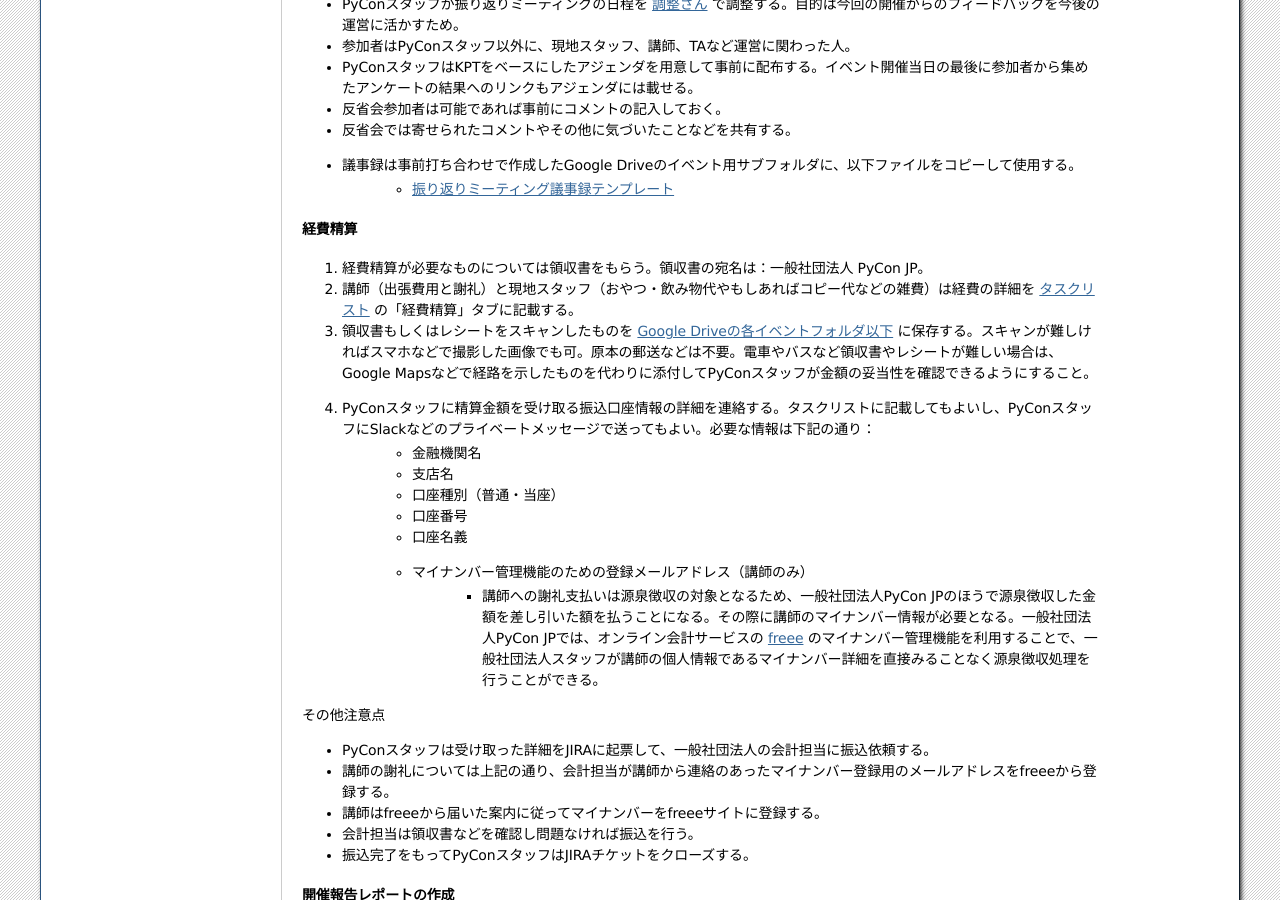
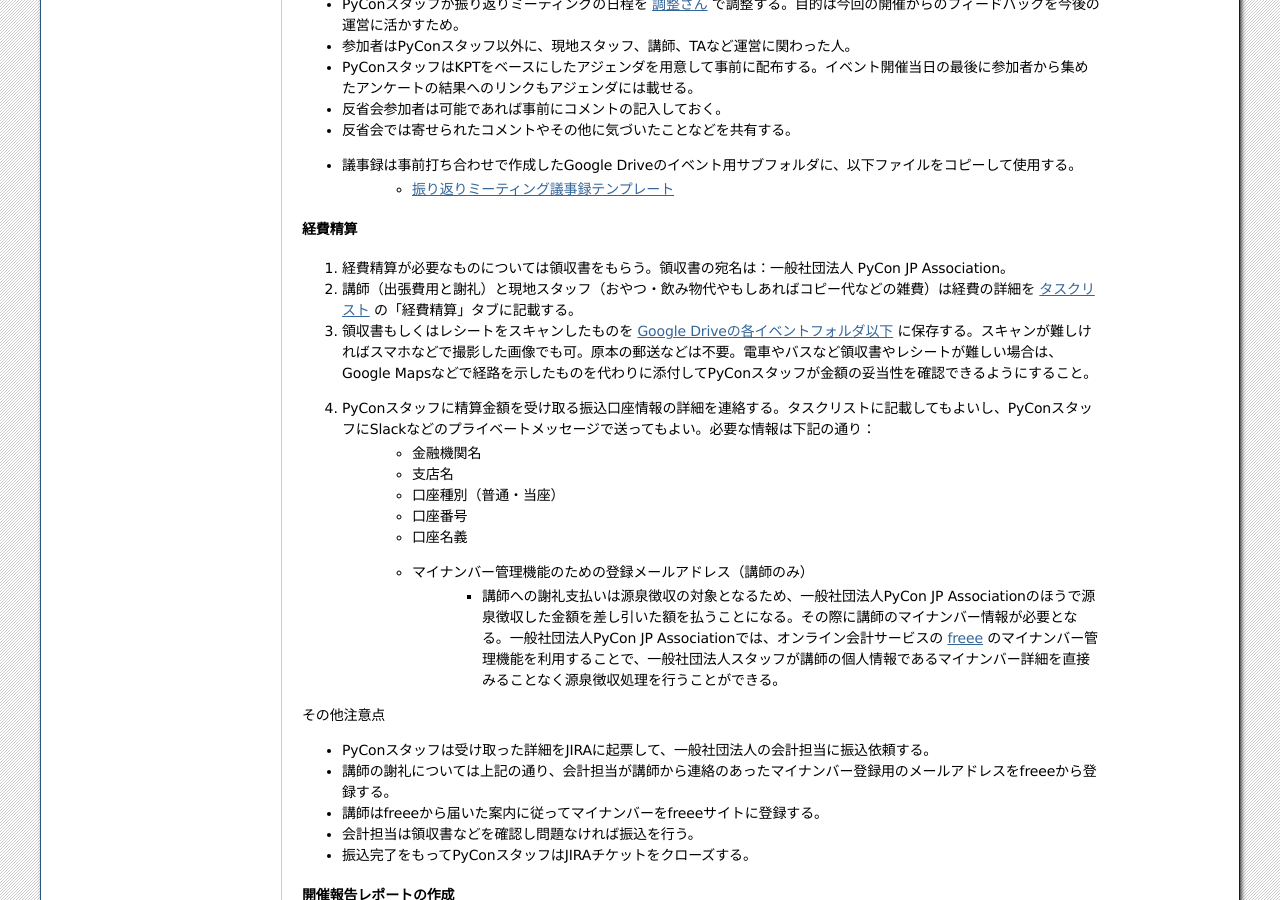
Before and after one commit to pyconjp/pycamp.pycon.jp, a Sphinx documentation site: the page built from source/organize/1_manual.rst, in a window 1280 px wide and 900 px high, scrolled down 3835 px. Built offline with Sphinx 7.4.7, drawn with Linux system fonts in a browser that asks for light colours; some of the changed text lies outside the part shown.

Commit message:
ISSHA-2094 一般社団法人PyCon JP -> 一般社団法人PyCon JP Association

```diff
--- a/source/organize/0_about.rst
+++ b/source/organize/0_about.rst
@@ -2,7 +2,7 @@
  Python Boot Camp について
 ===========================
 
-いっそうのPythonの普及のため、一般社団法人PyCon JPは日本各地での下記のような方向けに、初心者向けPythonチュートリアルイベント「Python Boot Camp」を企画しました。
+いっそうのPythonの普及のため、一般社団法人PyCon JP Associationは日本各地での下記のような方向けに、初心者向けPythonチュートリアルイベント「Python Boot Camp」を企画しました。
 
 1. 遠方に住んでいるためPyCon JPのチュートリアルに参加できずにいた方
 2. Pythonを使っている人が周りにいなくてなかなか始められなかった方
--- a/source/organize/1_manual.rst
+++ b/source/organize/1_manual.rst
@@ -27,14 +27,14 @@ Python Boot Camp全体の運営・管理を行う。各開催では現地スタ
 * 講師を探す
 * PyConスタッフ・現地スタッフとの事前打ち合わせ
 * PyCon JPのFacebook、Twitter公式アカウントの管理・運用する
-* 経費精算で一般社団法人PyCon JP会計係と精算を受ける講師・現地スタッフを仲介する
+* 経費精算で一般社団法人PyCon JP Association会計係と精算を受ける講師・現地スタッフを仲介する
 * イベント後の反省会を開く
 * 各開催、全体の予算の管理する
 
 講師
 ----
 
-チュートリアルテキストの作成・メンテナンス、テキストを利用してチュートリアルの実施。一般社団法人PyCon JPからは謝礼として15,000円（懇親会参加費用含む）と、現地への渡航費用と宿泊費一泊分の経費が支払われる。
+チュートリアルテキストの作成・メンテナンス、テキストを利用してチュートリアルの実施。一般社団法人PyCon JP Associationからは謝礼として15,000円（懇親会参加費用含む）と、現地への渡航費用と宿泊費一泊分の経費が支払われる。
 
 役割
 
@@ -180,7 +180,7 @@ TA申込者
 経費精算
 ^^^^^^^^
 
-#. 経費精算が必要なものについては領収書をもらう。領収書の宛名は：一般社団法人 PyCon JP。
+#. 経費精算が必要なものについては領収書をもらう。領収書の宛名は：一般社団法人 PyCon JP Association。
 #. 講師（出張費用と謝礼）と現地スタッフ（おやつ・飲み物代やもしあればコピー代などの雑費）は経費の詳細を `タスクリスト <https://drive.google.com/open?id=1ic2N5Fh5fXyfdeQ-ipwvXDsrKKWexdjVml0r8_6JXBU>`_ の「経費精算」タブに記載する。
 #. 領収書もしくはレシートをスキャンしたものを `Google Driveの各イベントフォルダ以下 <https://drive.google.com/open?id=0B-roOA2VuJVNRDJxTkF5bDRZdTg>`_ に保存する。スキャンが難しければスマホなどで撮影した画像でも可。原本の郵送などは不要。電車やバスなど領収書やレシートが難しい場合は、Google Mapsなどで経路を示したものを代わりに添付してPyConスタッフが金額の妥当性を確認できるようにすること。
 #. PyConスタッフに精算金額を受け取る振込口座情報の詳細を連絡する。タスクリストに記載してもよいし、PyConスタッフにSlackなどのプライベートメッセージで送ってもよい。必要な情報は下記の通り：
@@ -190,7 +190,7 @@ TA申込者
     * 口座番号
     * 口座名義
     * マイナンバー管理機能のための登録メールアドレス（講師のみ）
-        * 講師への謝礼支払いは源泉徴収の対象となるため、一般社団法人PyCon JPのほうで源泉徴収した金額を差し引いた額を払うことになる。その際に講師のマイナンバー情報が必要となる。一般社団法人PyCon JPでは、オンライン会計サービスの `freee <https://www.freee.co.jp/>`_ のマイナンバー管理機能を利用することで、一般社団法人スタッフが講師の個人情報であるマイナンバー詳細を直接みることなく源泉徴収処理を行うことができる。
+        * 講師への謝礼支払いは源泉徴収の対象となるため、一般社団法人PyCon JP Associationのほうで源泉徴収した金額を差し引いた額を払うことになる。その際に講師のマイナンバー情報が必要となる。一般社団法人PyCon JP Associationでは、オンライン会計サービスの `freee <https://www.freee.co.jp/>`_ のマイナンバー管理機能を利用することで、一般社団法人スタッフが講師の個人情報であるマイナンバー詳細を直接みることなく源泉徴収処理を行うことができる。
 
 その他注意点
 
```
